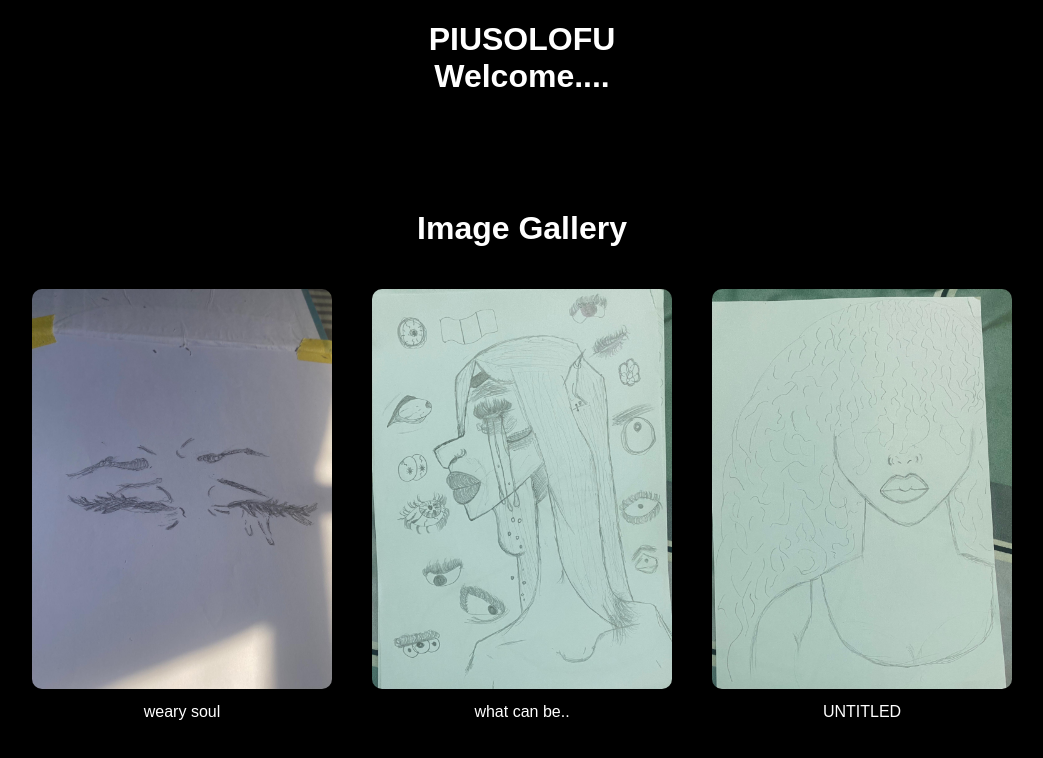
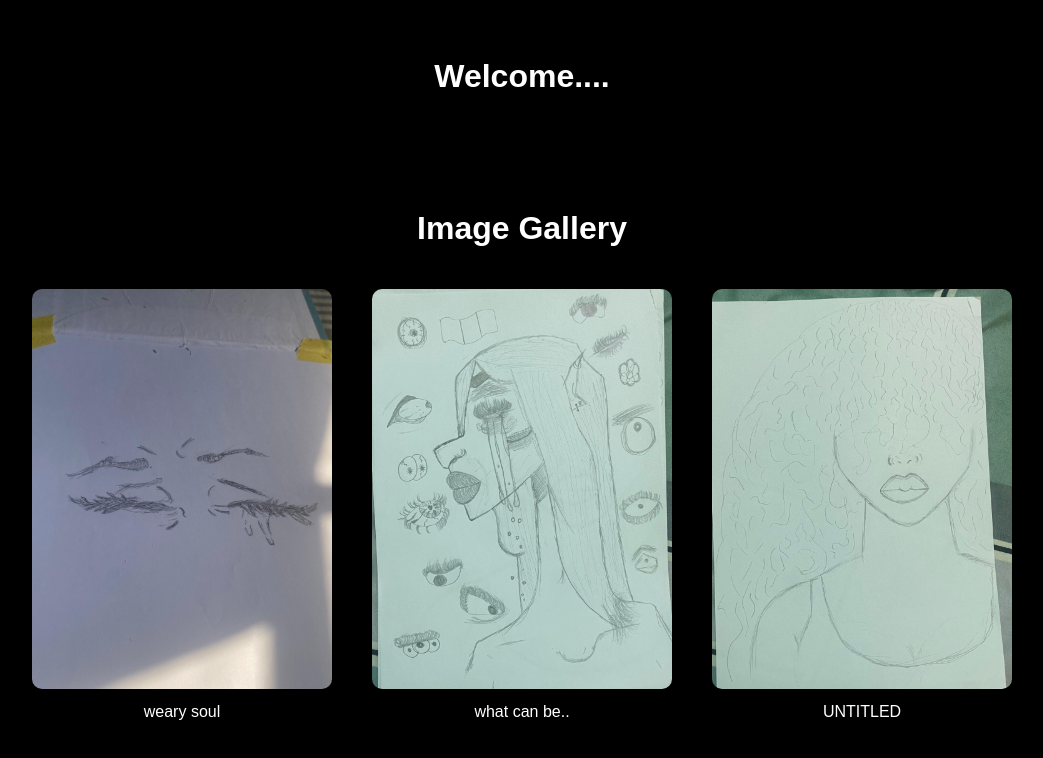
Before and after one commit to pius427/site, a plain HTML site: page index.html.html in a window 1280 px wide. Shown: the top 758 px of the page, without its empty margins (118-1161 px from the left). Drawn offline with Linux system fonts and the light colour scheme.

Commit message:
Update index.html.html

```diff
--- a/index.html.html
+++ b/index.html.html
@@ -31,7 +31,7 @@
     </style>
 </head>
 <body>
-    <h1><b>PIUSOLOFU </b><br> Welcome....</h1><br><br><br><br>
+    <h1><b></b><br> Welcome....</h1><br><br><br><br>
 
     <h1>Image Gallery</h1>
     <div class="gallery">
```
